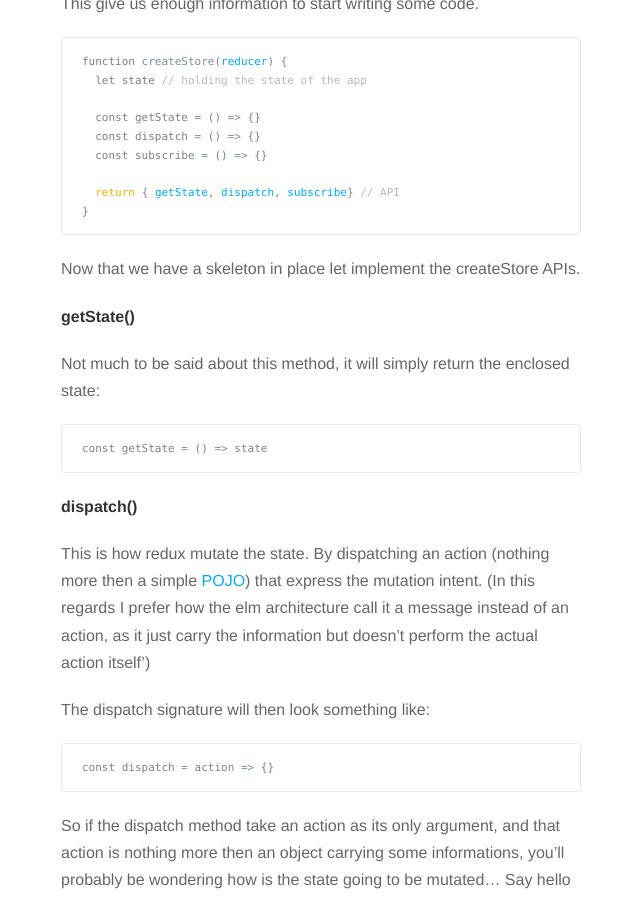
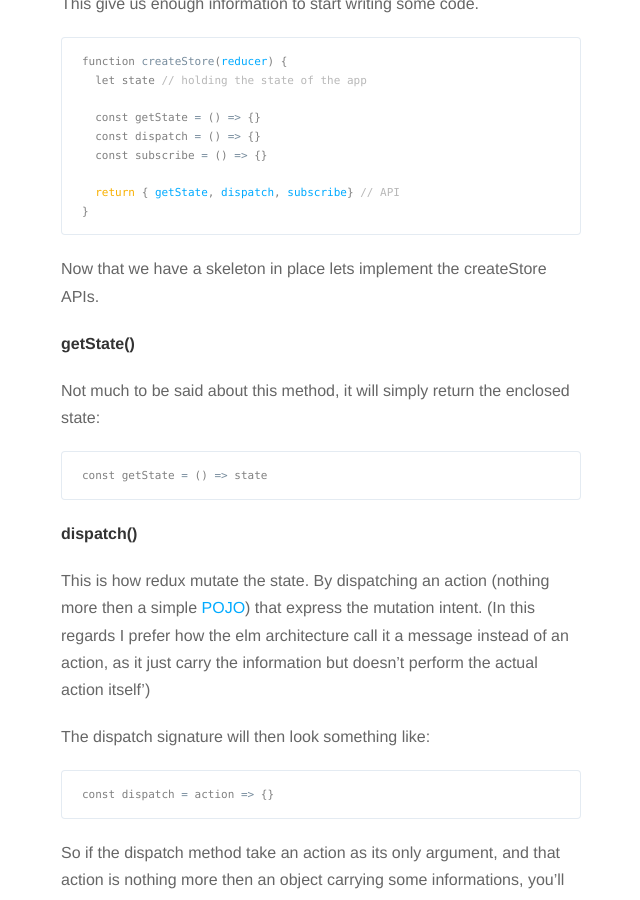
Before and after one commit to nickbalestra/nickbalestra.github.io, a Jekyll site: the page built from _posts/2016-09-4-demystifying-redux-createstore.md, in a window 1280 px wide and 900 px high, scrolled down 1099 px. Shown: the whole window, without its empty margins (319-959 px from the left). Built offline with Jekyll 4.4.1, drawn with Linux system fonts in a browser that asks for light colours; nearby versions of some CDN libraries; comment, search, counter and statistics services are not loaded.

```diff
--- a/_posts/2016-09-4-demystifying-redux-createstore.md
+++ b/_posts/2016-09-4-demystifying-redux-createstore.md
@@ -40,7 +40,7 @@ function createStore(reducer) {
 }
 {% endhighlight %}
 
-Now that we have a skeleton in place let implement the createStore APIs.
+Now that we have a skeleton in place lets implement the createStore APIs.
 
 #### getState()
 
```
Also changed, not shown: other parts of _posts/2016-09-4-demystifying-redux-createstore.md (+1 -1 lines).
